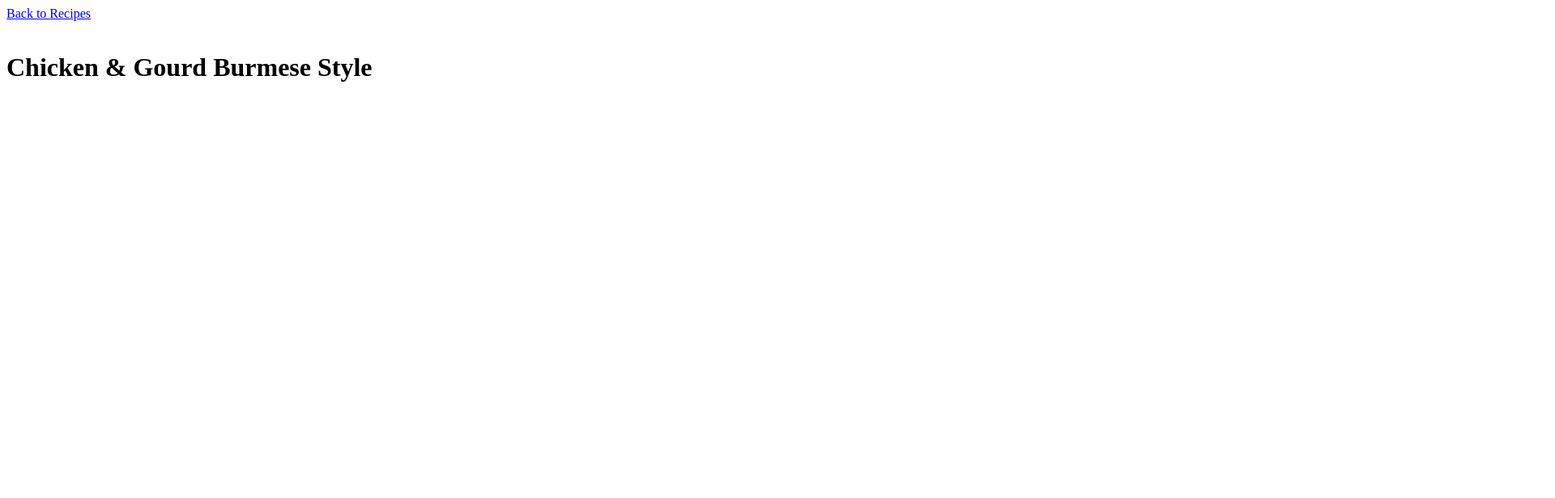
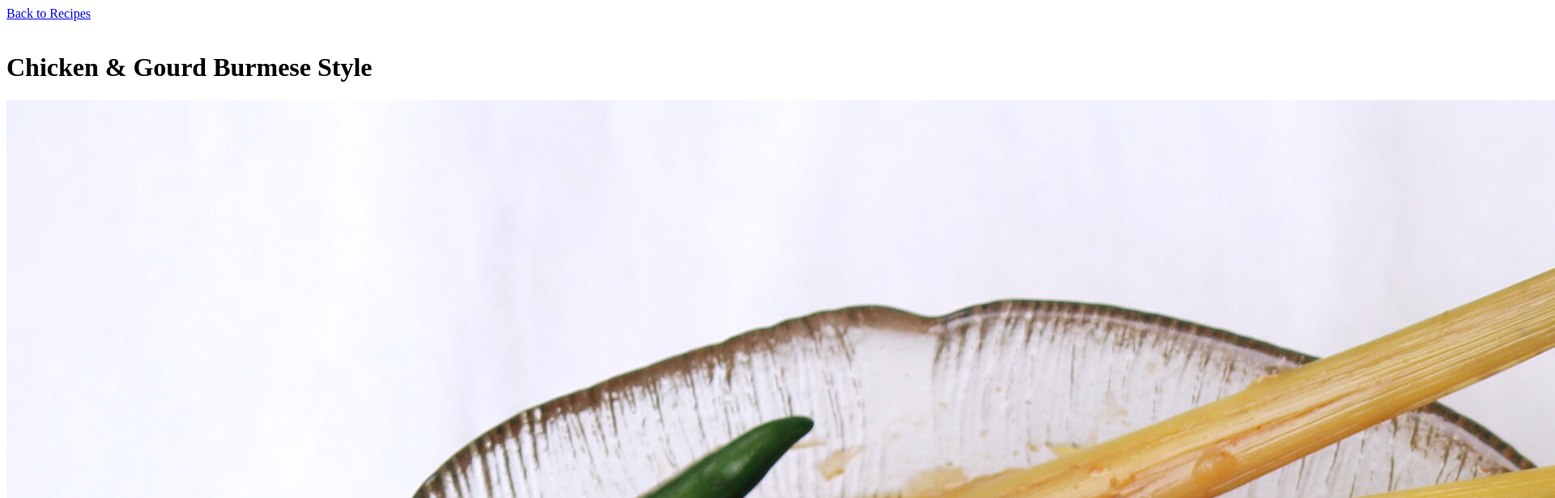
Before and after one commit to Oaksoe11/odin-recipes, a plain HTML site: page recipes/chickenNgourd.html in a window 1280 px wide. Shown: the top 616 px of the page at 81% size, 1920 px wide, since content can reach past the window. Drawn offline with Linux system fonts and the light colour scheme.

Commit message:
Add chickenNgourd.png to chickeNgourd.html

```diff
--- a/recipes/chickenNgourd.html
+++ b/recipes/chickenNgourd.html
@@ -9,5 +9,7 @@
     <a href="../index.html">Back to Recipes</a><br><br>
 
     <h1>Chicken & Gourd Burmese Style</h1>
+
+    <img src="../images/chickenNgourd.png" alt="chicken-and-gourd-curry-image">
 </body>
 </html>
```
